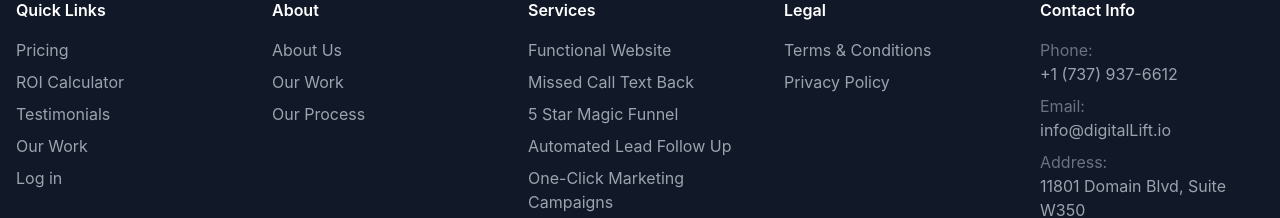
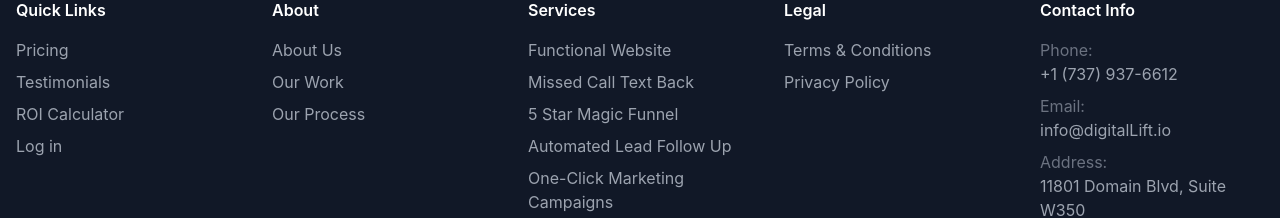
Before and after one commit to dekelohad/digital-lift-new, a Next.js app: page / in a window 1280 px wide. Shown: the part 10273-10491 px from the top of the page. Built offline with nearby package versions, Linux system fonts and the light colour scheme.

Commit message:
finish footer

```diff
--- a/components/Footer.tsx
+++ b/components/Footer.tsx
@@ -37,9 +37,8 @@
               title: 'Quick Links',
               items: [
                 { href: '/pricing', text: 'Pricing' },
+                { href: '/testimonials', text: 'Testimonials' },
                 { href: '/roi-calculator', text: 'ROI Calculator' },
-                { href: '/testimonials', text: 'Testimonials' },
-                { href: '/our-work', text: 'Our Work' },
                 { href: 'https://app.digitallift.io/', text: 'Log in', external: true }
               ]
             },
```
